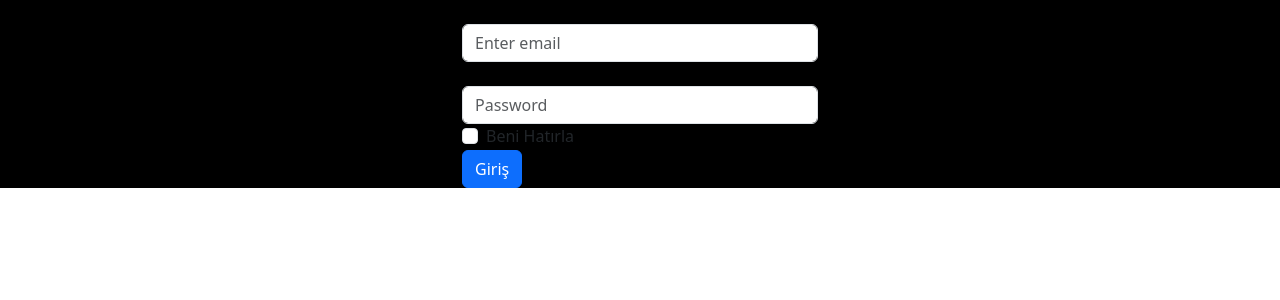
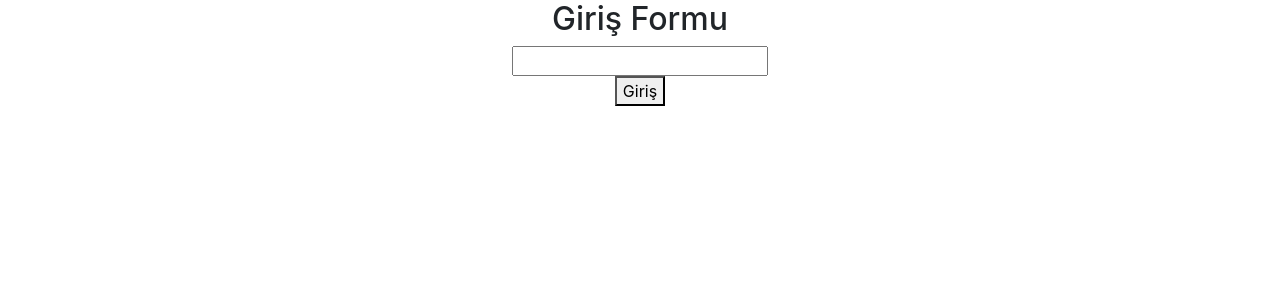
Before and after one commit to FatmaKalkan/iris-app, a React (Create React App) app: page / in a window 1280 px wide. Shown: the top 300 px of the page. Built offline with nearby package versions, Linux system fonts and the light colour scheme.

Commit message:
New Login desing

```diff
--- a/src/App.js
+++ b/src/App.js
@@ -1,114 +1,17 @@
 
-import React, { useState } from "react";
-import "bootstrap/dist/css/bootstrap.min.css";
-import image from "./img/iris-appBackground.png";
+import "./App.css";
+import Input  from "./components/input/Input";
+import Button  from "./components/button/Button";
 
-function App() {
-  const [password, setPassword] = useState("");
-  const [email, setEmail] = useState("");
-  const [passwordError, setpasswordError] = useState("");
-  const [emailError, setemailError] = useState("");
+function App()
+{
+return(
+<div className="App">
+<h2>Giriş Formu</h2>
+<Input />
 
-  const handleValidation = (event) => {
-    let formIsValid = true;
-
-    if (!email.match(/^\w+@[a-zA-Z_]+?\.[a-zA-Z]{2,3}$/)) {
-      formIsValid = false;
-      setemailError("Email boş Olamaz!!");
-      return false;
-    } else {
-      setemailError("");
-      formIsValid = true;
-    }
-
-    if (!password.match(/^[a-zA-Z]{8,22}$/)) {
-      formIsValid = false;
-      setpasswordError(
-        "Yalnızca Harf giriniz ve uzunluk minimum 8 Karakter ve Maksimum 22 Karakter olmalıdır"
-      );
-      return false;
-    } else {
-      setpasswordError("");
-      formIsValid = true;
-    }
-
-    return formIsValid;
-  };
-
-  const loginSubmit = (e) => {
-    e.preventDefault();
-    handleValidation();
-  };
-
-  return (
-  //  <div style={{ backgroundImage:`url(${image})` }}>
-    <div style={{ backgroundColor:"black" }}>
-    <div  className="App" >
-      <div className="container">
-        <div className="row d-flex justify-content-center">
-          <div className="col-md-4">
-            <form id="loginform" onSubmit={loginSubmit}>
-            {/* <div> <label></label></div>
-            <div> <label></label></div>
-            <div> <label></label></div>
-            <div> <label></label></div>
-            <div> <label></label></div>
-            <div> <label></label></div>
-            <div> <label></label></div>
-            <div> <label></label></div>
-            <div> <label></label></div>
-            <div> <label></label></div>
-            <div> <label></label></div>
-            <div> <label></label></div>
-            <div> <label></label></div>
-            <div> <label></label></div>
-            <div> <label></label></div> */}
-              <div  className="form-group" >
-                <label></label>
-                <input
-                  type="email"
-                  className="form-control"
-                  id="EmailInput"
-                  name="EmailInput"
-                  aria-describedby="emailHelp"
-                  placeholder="Enter email"
-                  onChange={(event) => setEmail(event.target.value)}
-                />
-                <small id="emailHelp" className="text-danger form-text">
-                  {emailError}
-                </small>
-              </div>
-              <div className="form-group">
-                <label></label>
-                <input
-                  type="password"
-                  className="form-control"
-                  id="exampleInputPassword1"
-                  placeholder="Password"
-                  onChange={(event) => setPassword(event.target.value)}
-                />
-                <small id="passworderror" className="text-danger form-text">
-                  {passwordError}
-                </small>
-              </div>
-              <div className="form-group form-check">
-                <input
-                  type="checkbox"
-                  className="form-check-input"
-                  id="exampleCheck1"
-                  textAlign='center'
-                />
-                <label className="form-check-label">Beni Hatırla</label>
-              </div>
-              <button type="submit" className="btn btn-primary">
-                Giriş
-              </button>
-            </form>
-          </div>
-        </div>
-      </div>
-    </div>
-     </div>
-  );
+<Button />
+</div>
+);
 }
 export default App;
--- /dev/null
+++ b/src/components/button/Button.js
@@ -0,0 +1,10 @@
+import React from "react";
+import "./button.css";
+
+function Button() {
+    return(
+       <button>Giriş</button>
+    )
+}
+
+export default Button;
--- /dev/null
+++ b/src/components/input/Input.js
@@ -0,0 +1,12 @@
+import React  from "react";
+import "./input.css";
+
+function Input(){
+return(
+<div>
+    <input type="text"/>
+</div>
+);
+
+}
+export default Input;
```
Also changed, not shown: src/components/button/button.css (added), src/components/input/input.css (added).
